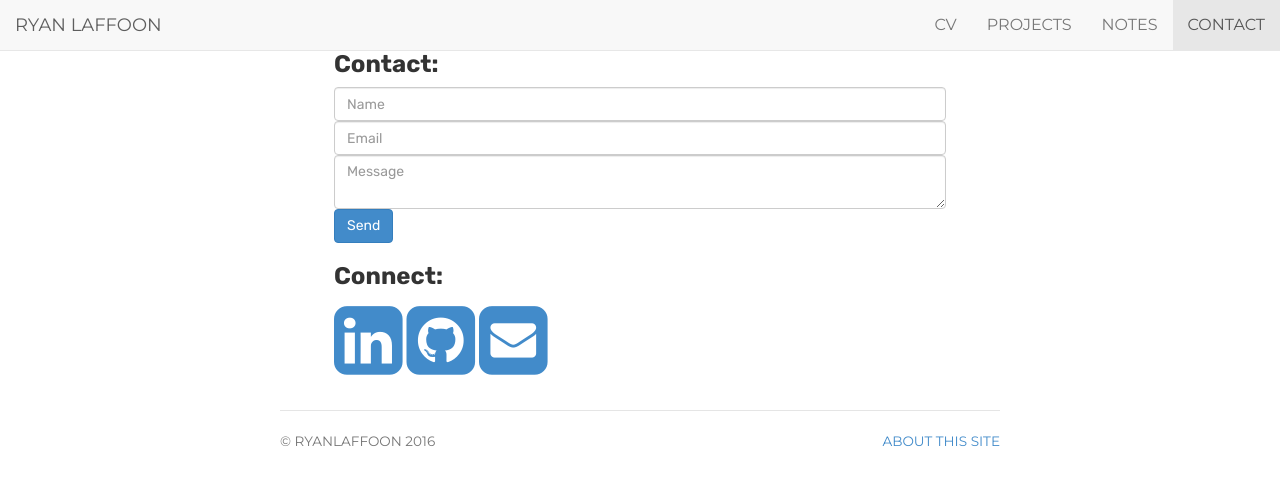
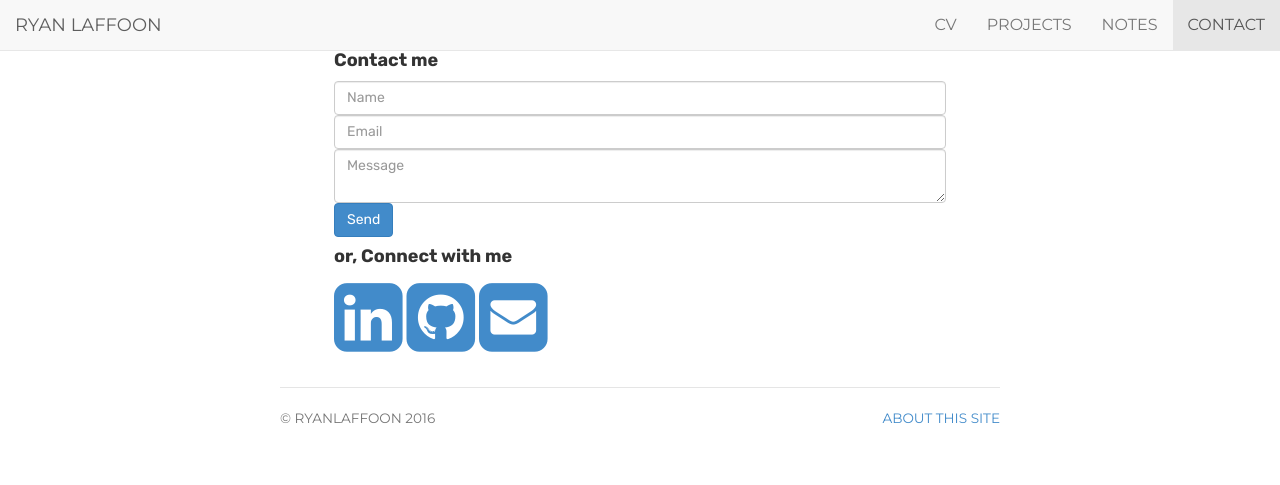
Before and after one commit to ryanlaffoon/ryanlaffoon.github.io, a Jekyll site: the page built from contact/index.html, in a window 1280 px wide. Shown: the top 485 px of the page. Built offline with Jekyll 4.4.1, drawn with Linux system fonts in a browser that asks for light colours.

Commit message:
Update index.html

```diff
--- a/contact/index.html
+++ b/contact/index.html
@@ -10,7 +10,7 @@ description: Contact information for Ryan Laffoon, A Developer and Musician livi
 <div class="contact">
 
     <div class="contactForm">
-        <h3>Contact:</h3>
+        <h4>Contact me</h4>
         <form action="https://formspree.io/ryan_laffoon@msn.com" method="POST">
             <input type="text" class="form-control" name="name" placeholder="Name" required>
             <input type="email" class="form-control" name="_replyto" placeholder="Email" required>
@@ -19,7 +19,7 @@ description: Contact information for Ryan Laffoon, A Developer and Musician livi
         </form>
     </div>
     <div class="contactIcons row-fluid">
-        <h3>Connect:</h3>
+        <h4>or, Connect with me</h4>
         <span class="contactIcon"><a href="https://www.linkedin.com/in/ryan-laffoon/"><i class="fa fa-linkedin-square fa-5x"></i></a></span>
         <span class="contactIcon"><a href="https://github.com/ryanlaffoon"><i class="fa fa-github-square fa-5x"></i></a></span>
         <span class="contactIcon"><a href="mailto:ryan_laffoon@msn.com"><i class="fa fa-envelope-square fa-5x"></i></a></span>
```
